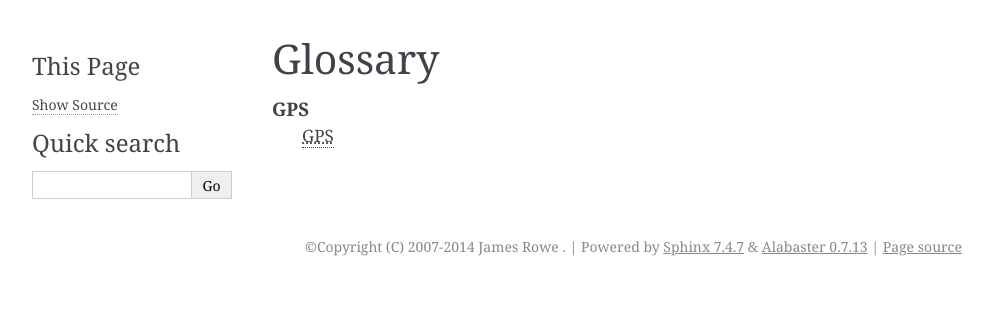
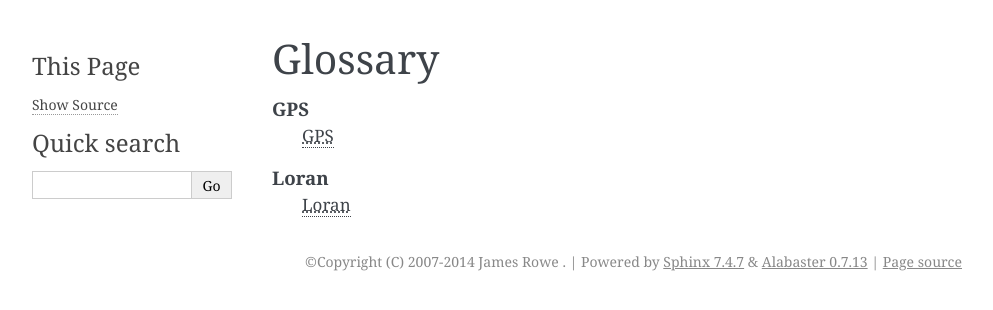
Before and after one commit to JNRowe/upoints, a Sphinx documentation site: the page built from doc/glossary.rst, in a window 1280 px wide. Shown: the top 310 px of the page, without its empty margins (148-1141 px from the left). Built offline with Sphinx 7.4.7, drawn with Linux system fonts in a browser that asks for light colours.

Commit message:
[QA] Add loran to glossary
I'll add other entries if people ask, but I don't want to add all the obvious
ones

```diff
--- a/doc/glossary.rst
+++ b/doc/glossary.rst
@@ -6,3 +6,6 @@ Glossary
 
    GPS
       :abbr:`GPS (Global Positioning System)`
+
+   Loran
+      :abbr:`Loran (LOng RAnge Navigation)`
```
